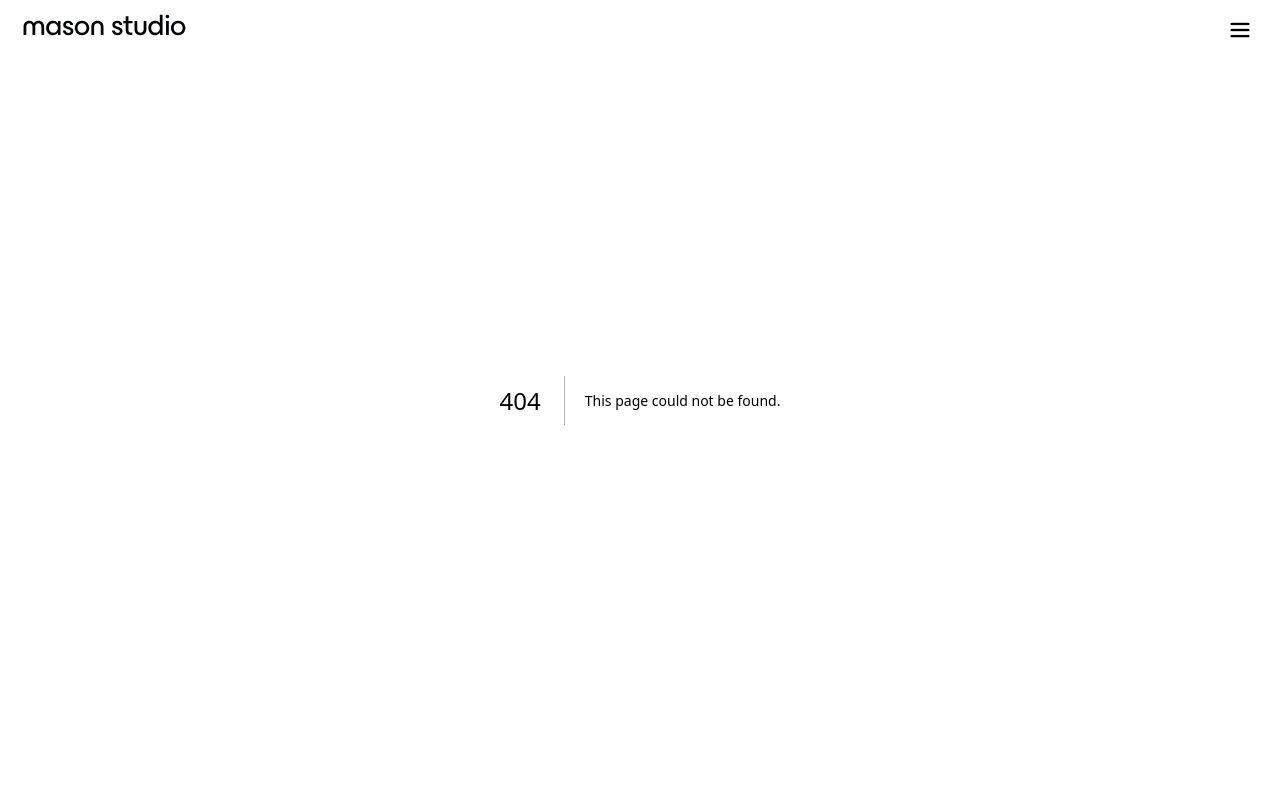
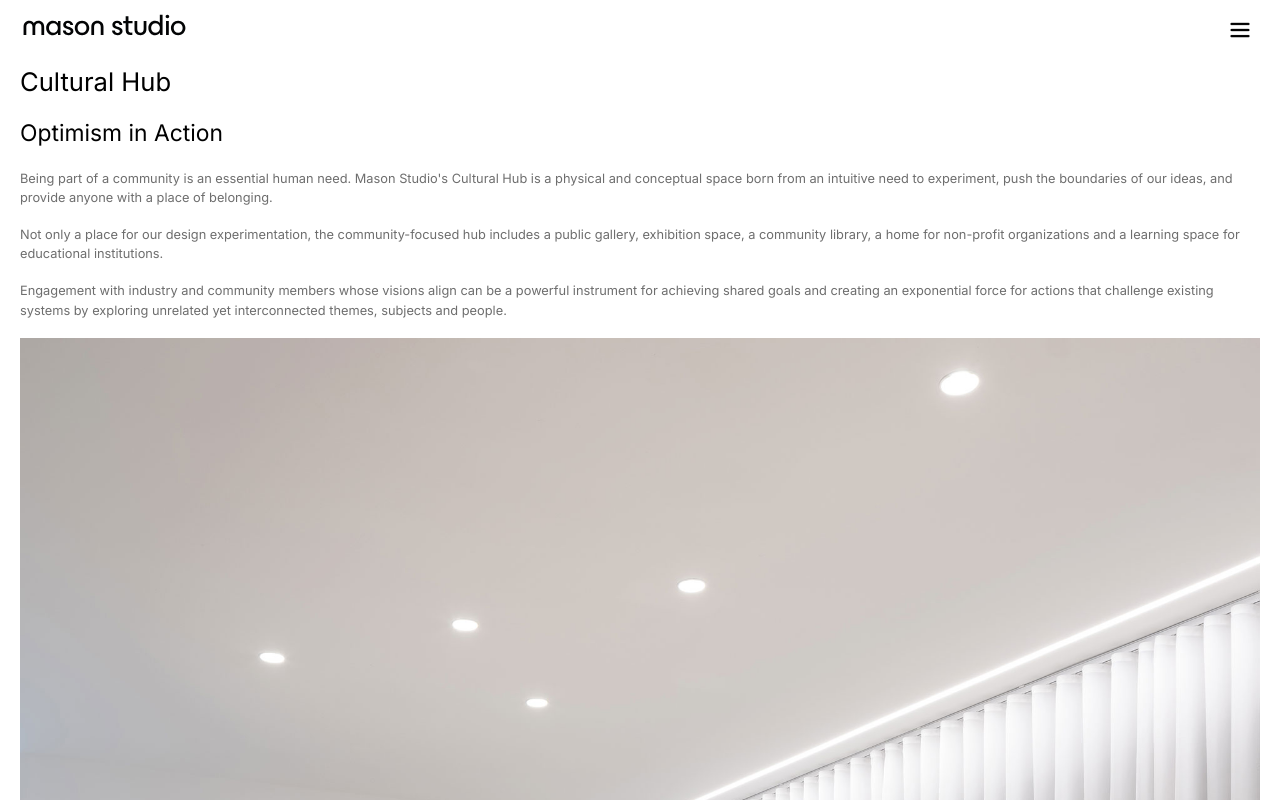
Before and after one commit to techloset/Talha-masoWebApp, a Next.js app: page /pages/culturalhub in a window 1280 px wide. Before the commit this address had no page. Shown: the top 800 px of the page. Built offline with nearby package versions, Linux system fonts and the light colour scheme.

Commit message:
done with the cultural hub

```diff
--- a/app/(component)/header/header.js
+++ b/app/(component)/header/header.js
@@ -41,7 +41,7 @@ const header = () => {
 
                                 <div className='border-t-[1.5px] border-gray '></div>
 
-                                <li className='text-[25.6px] mt-[9px] mb-[7px] text-[#00000080]' >Culture Hub</li>
+                              <Link href='/pages/culturalhub' onClick={() => setNavbar(!navbar)}>  <li className='text-[25.6px] mt-[9px] mb-[7px] text-[#00000080]' >Culture Hub</li> </Link>
 
                                 <div className='border-t-[1.5px] border-gray '></div>
 
--- /dev/null
+++ b/app/pages/culturalhub/page.js
@@ -0,0 +1,43 @@
+import React from 'react'
+import Image from 'next/image'
+import Footer from '@/app/(component)/footer/footer'
+
+const page = () => {
+    return (
+        <div className=' absolute  -z-10 top-12 px-[20px] pb-[45px] '>
+
+            {/* heading and sub heading */}
+            <p className='text-[25.6px] py-[15px]'>Cultural Hub </p>
+            <p className='text-[22.85px]  '>Optimism in Action</p>
+
+            {/* paragraphs */}
+            <p className='text-[12.8px] text-[#6E6E6E] my-[18px] '>Being part of a community is an essential human need.  Mason Studio's Cultural Hub is a physical and conceptual space born from an intuitive need to experiment, push the boundaries of our ideas, and provide anyone with a place of belonging.   </p >
+            <p className='text-[12.8px] text-[#6E6E6E] my-[18px]'>Not only a place for our design experimentation, the community-focused hub includes a public gallery, exhibition space, a community library, a home for non-profit organizations and a learning space for educational institutions.   </p >
+            <p className='text-[12.8px] text-[#6E6E6E] my-[18px]'>Engagement with industry and community members whose visions align can be a powerful instrument for achieving shared goals and creating an exponential force for actions that challenge existing systems by exploring unrelated yet interconnected themes, subjects and people. </p>
+
+
+            {/* image section */}
+
+
+            <Image src='/images/cultural1.jpg' width='100' height='100' className=' w-full ' />
+            <div className='my-[20px] border-b-[1px] border-gray-300 '> </div>
+            <Image src='/images/cultural2.jpg' width='100' height='100' className=' w-full mt-[10px]' />
+            <div className='my-[20px] border-b-[1px] border-gray-300 '> </div>
+
+
+            {/* text */}
+            <p className='text-[22px] '> The Gallery at Mason Studio</p>
+            <p className='text-[12px] py-[18px] text-[#6E6E6E] '>Housed within the Cultural Hub, The Gallery is a platform for artists, designers, and makers by providing space and opportunities for emerging talent and established professionals.  Individuals from equity-deserving communities are prioritized in the Gallery to ensure diverse ideas and experiences are expressed through exhibitions, talks, events and programming.  </p>
+            <p className='text-[12px] py-[18px] text-[#6E6E6E]'>Everyone is welcome to the Gallery to experience how culture, business and creativity can come together to make better.</p>
+            <p className='text-[12px] py-[18px] text-[#6E6E6E]  '>Some of our gallery partnerships include: DesignTO Youth, VIBE Arts, X in Residence and Cooper Cole.</p>
+
+            {/* gray line */}
+            <div className='mt-[20px] border-b-[1px] border-gray-300 '> </div>
+            {/* footer */}
+            <Footer />
+
+        </div>
+    )
+}
+
+export default page
```
Also changed, not shown: public/images/cultural1.jpg (added), public/images/cultural2.jpg (added).
